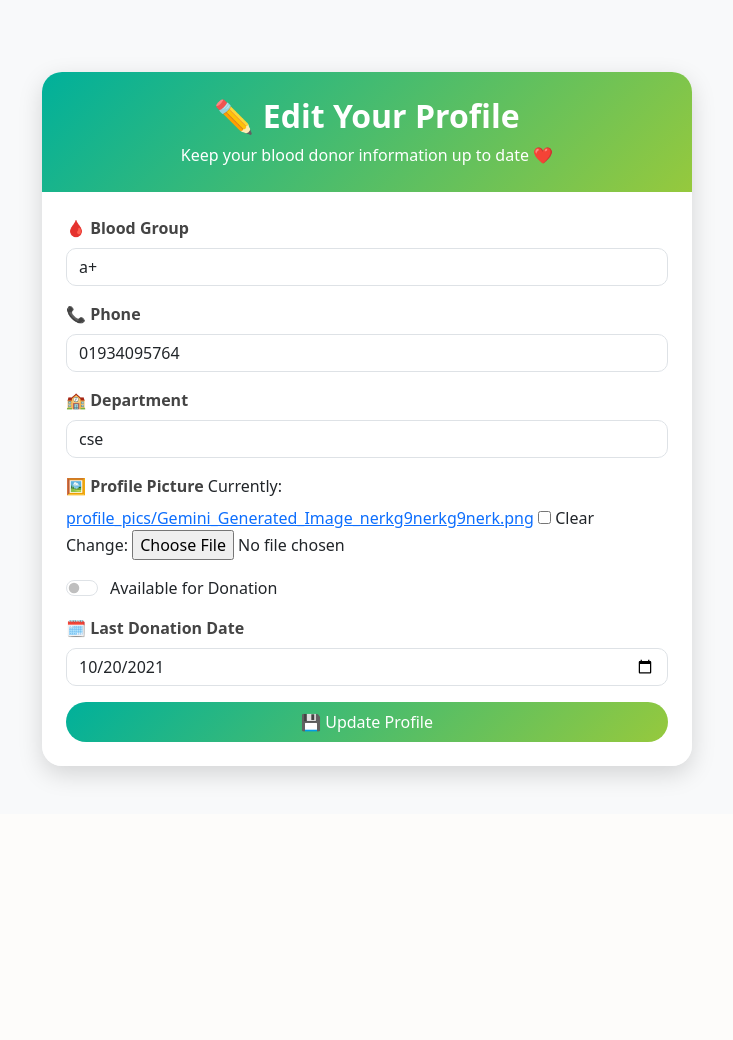
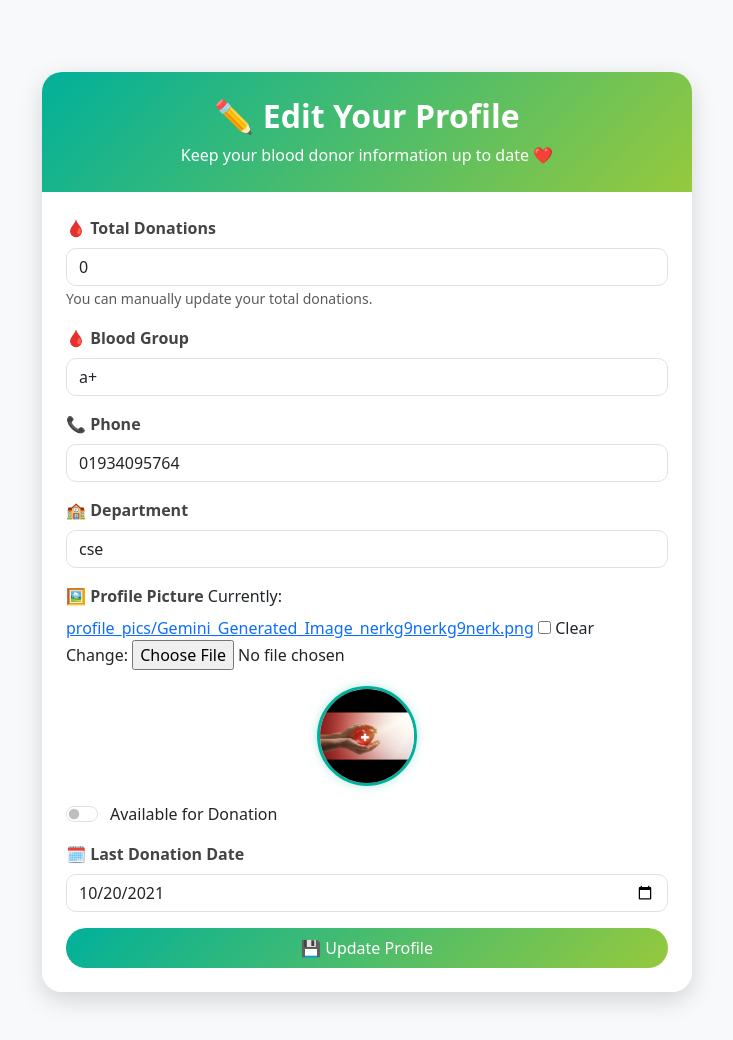
Before and after one commit to mdrion12/newproject, a Django app: page /profile/edit/ in a window 1280 px wide. Shown: the part 67-1107 px from the top of the page, without its empty margins (273-1006 px from the left). Before the commit the page ends 851 px from the top, so only its background shows below. Run offline with Django 5.2, Linux system fonts and the light colour scheme; a user stored in the database is signed in; data comes from the database, SQL or seed files in the repository; both versions use the stored data as it was after the commit; some libraries are stand-ins or nearby versions.

Commit message:
donation count added

```diff
--- a/campus_blood/blood/templates/blood/edit_profile.html
+++ b/campus_blood/blood/templates/blood/edit_profile.html
@@ -3,7 +3,7 @@
 
 {% block content %}
 <style>
-/* 🌟 Custom Stylish Edit Profile Page */
+/* 🌟 Stylish Edit Profile Page */
 .edit-profile-card {
     background: rgba(255, 255, 255, 0.9);
     backdrop-filter: blur(12px);
@@ -59,6 +59,14 @@
                 {% csrf_token %}
                 {{ form.non_field_errors }}
 
+                <!-- Total Donations (Manual Input) -->
+                <div class="mb-3">
+                    <label for="id_donation_count" class="form-label">🩸 Total Donations</label>
+                    <input type="number" name="donation_count" id="id_donation_count"
+                           class="form-control" min="0" value="{{ donor_profile.donation_count|default:"0" }}">
+                    <small class="text-muted">You can manually update your total donations.</small>
+                </div>
+
                 <div class="mb-3">
                     <label for="id_blood_group" class="form-label">🩸 Blood Group</label>
                     {{ form.blood_group }}
--- a/campus_blood/blood/templates/blood/profile.html
+++ b/campus_blood/blood/templates/blood/profile.html
@@ -3,7 +3,7 @@
 
 {% block content %}
 <style>
-/* 🌟 Custom Modern Styling */
+/* 🌟 Modern Profile Card Styling */
 .profile-card {
     background: rgba(255, 255, 255, 0.85);
     backdrop-filter: blur(10px);
@@ -30,9 +30,11 @@
     background: linear-gradient(135deg, #ff416c, #ff4b2b);
     border: none;
     border-radius: 30px;
+    transition: 0.3s;
 }
 .btn-primary:hover {
     background: linear-gradient(135deg, #ff4b2b, #ff416c);
+    transform: scale(1.02);
 }
 #availabilityToggle {
     cursor: pointer;
--- a/campus_blood/blood/views.py
+++ b/campus_blood/blood/views.py
@@ -196,9 +196,20 @@
     if request.method == 'POST':
         form = DonorForm(request.POST, request.FILES, instance=donor_profile)
         if form.is_valid():
-            form.save()
+            donor = form.save(commit=False)
+            # Manual donation_count update
+            donation_count = request.POST.get('donation_count')
+            if donation_count is not None:
+                try:
+                    donor.donation_count = int(donation_count)
+                except ValueError:
+                    donor.donation_count = donor.donation_count
+            donor.save()
             return redirect('profile')
     else:
         form = DonorForm(instance=donor_profile)
 
-    return render(request, 'blood/edit_profile.html', {'form': form})
+    return render(request, 'blood/edit_profile.html', {
+        'form': form,
+        'donor_profile': donor_profile
+    })
```
Also changed, not shown: campus_blood/db.sqlite3, campus_blood/media/profile_pics/Gemini_Generated_Image_c688hqc688hqc688_Np2qdDc.png (added), campus_blood/media/profile_pics/bg2_5n8Y4DF.png (added).
